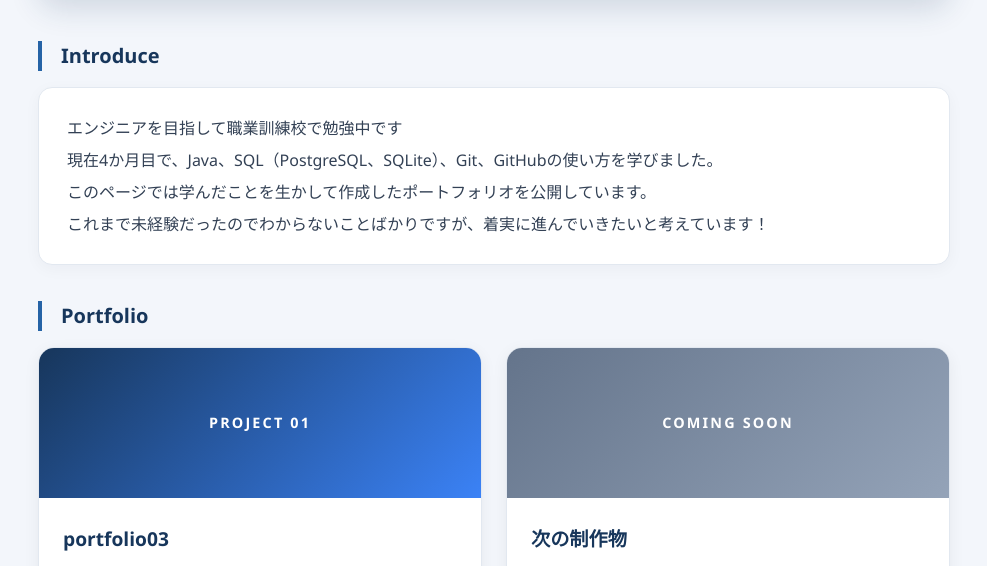
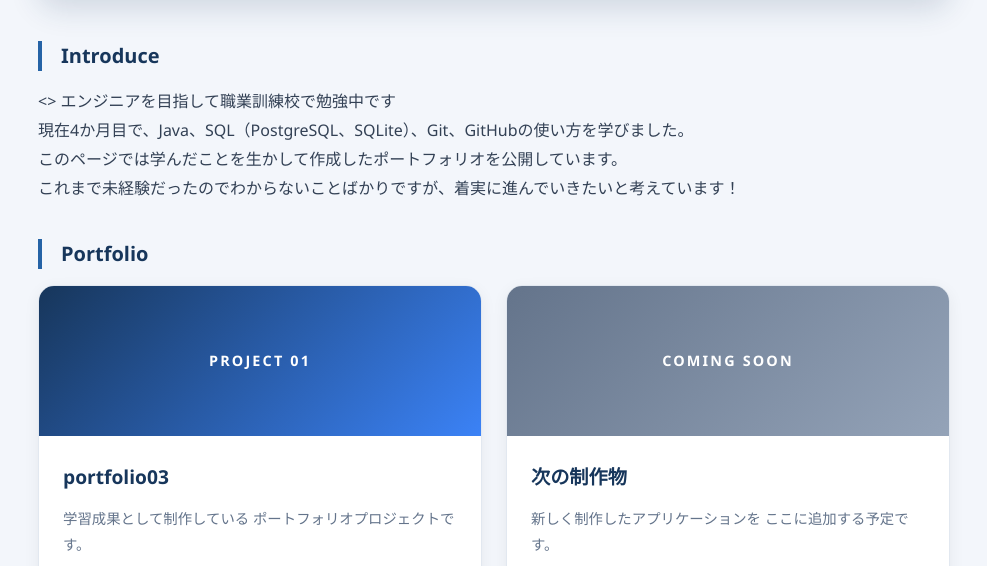
Before and after one commit to java43133-sudo/java43133-sudo.github.io, a plain HTML site: page index.html in a window 1280 px wide. Shown: the part 219-785 px from the top of the page, without its empty margins (146-1133 px from the left). Drawn offline with Linux system fonts and the light colour scheme; files whose address does not match are found by name.

```diff
--- a/index.html
+++ b/index.html
@@ -12,7 +12,7 @@
 <body>
 	<h1>java43133のポートフォリオ公開サイト</h1>
 	<h2 class="reveal">Introduce</h2>
-	<p>
+	<>
 		エンジニアを目指して職業訓練校で勉強中です<br>
 		現在4か月目で、Java、SQL（PostgreSQL、SQLite）、Git、GitHubの使い方を学びました。<br>
 		このページでは学んだことを生かして作成したポートフォリオを公開しています。<br>
@@ -20,8 +20,7 @@
 		これまで未経験だったのでわからないことばかりですが、着実に進んでいきたいと考えています！
 
 
-	</p>
-
+	</body>
 
 	<h2 class="reveal">Portfolio</h2>
 	<div class="portfolio-grid">
```
